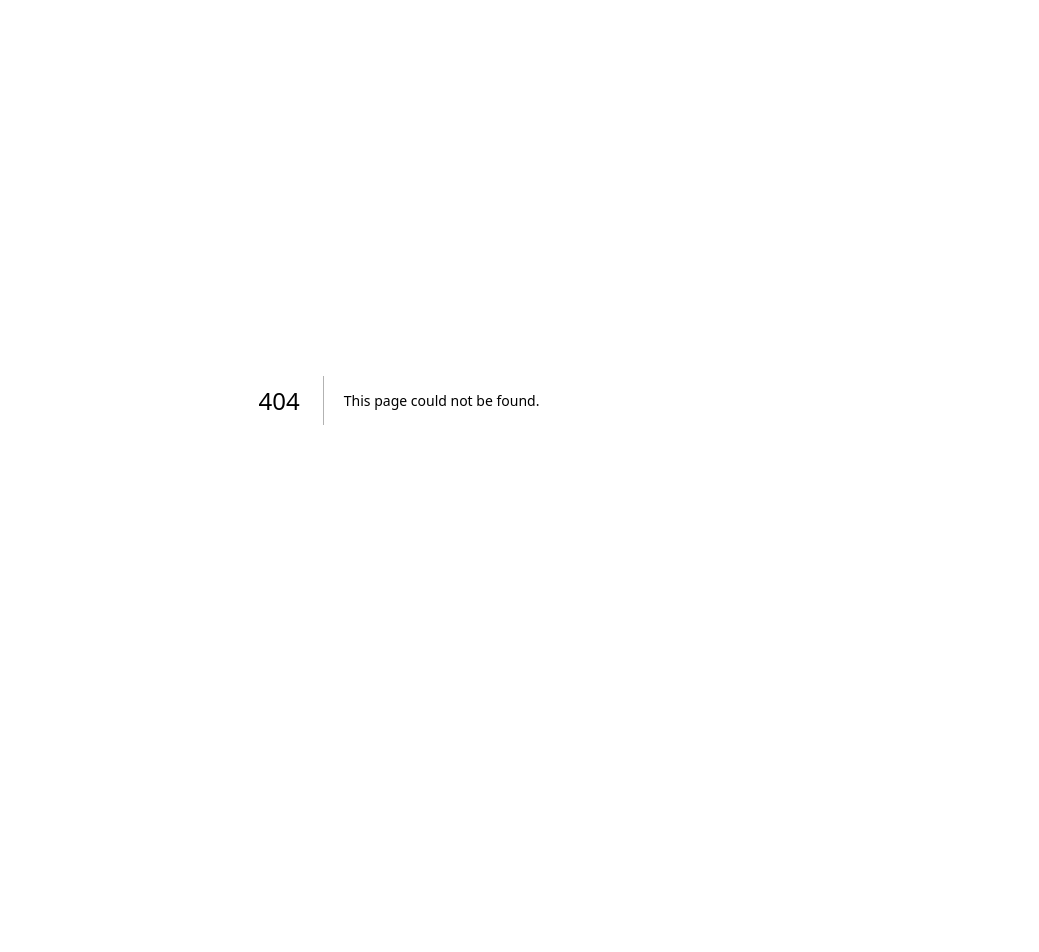
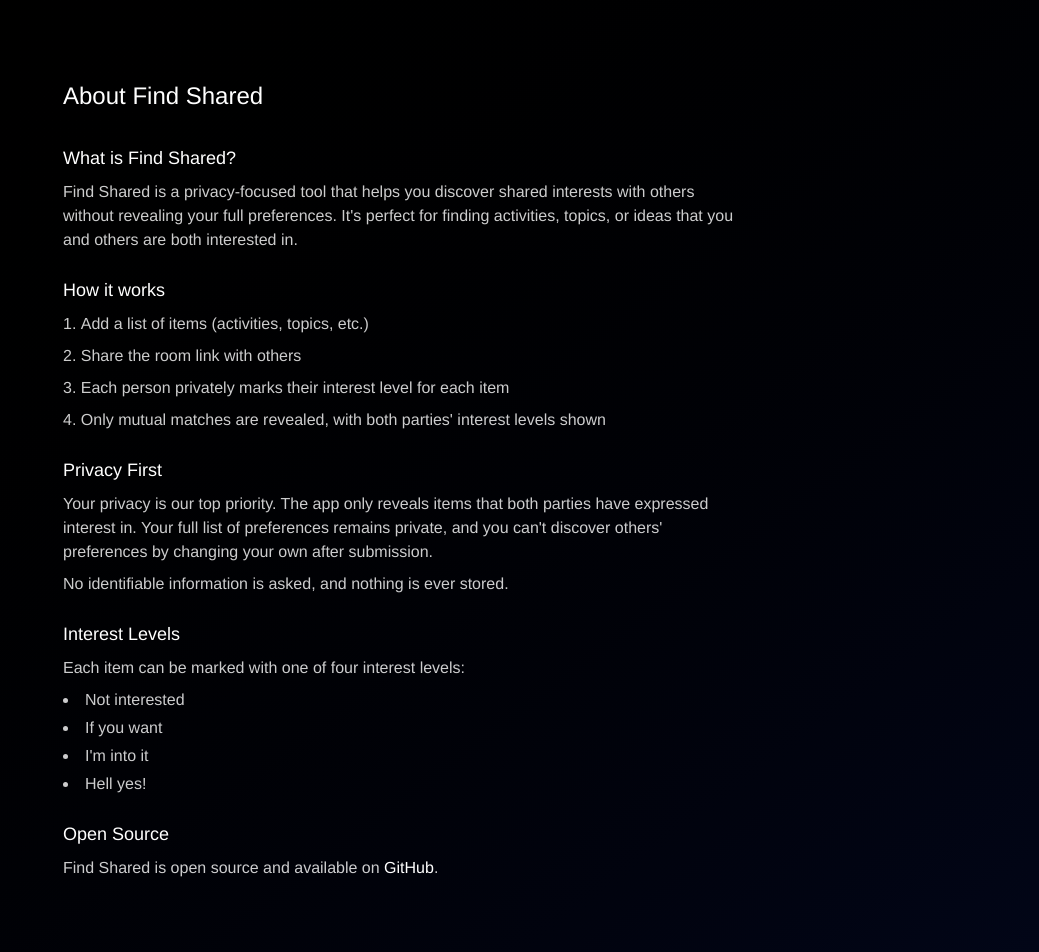
Before and after one commit to dsernst/find-shared, a Next.js app: page /about in a window 1280 px wide. Before the commit this address had no page. Shown: the top 952 px of the page, without its empty margins (241-1280 px from the left). Before the commit the page ends 800 px from the top, so only its background shows below. Built offline with nearby package versions, Linux system fonts and the light colour scheme.

Commit message:
/about: Add about page

```diff
--- /dev/null
+++ b/app/about/page.tsx
@@ -0,0 +1,72 @@
+export default function About() {
+  return (
+    <div className="min-h-screen bg-gradient-to-br from-black to-slate-950 p-8 sm:p-20">
+      <main className="mx-auto max-w-2xl">
+        <h1 className="mb-8 text-2xl font-medium text-white">About Find Shared</h1>
+
+        <div className="space-y-6 text-white/80">
+          <section>
+            <h2 className="mb-2 text-lg font-medium text-white">What is Find Shared?</h2>
+            <p>
+              Find Shared is a privacy-focused tool that helps you discover shared interests with
+              others without revealing your full preferences. It&apos;s perfect for finding
+              activities, topics, or ideas that you and others are both interested in.
+            </p>
+          </section>
+
+          <section>
+            <h2 className="mb-2 text-lg font-medium text-white">How it works</h2>
+            <ol className="list-inside list-decimal space-y-2">
+              <li>Add a list of items (activities, topics, etc.)</li>
+              <li>Share the room link with others</li>
+              <li>Each person privately marks their interest level for each item</li>
+              <li>
+                Only mutual matches are revealed, with both parties&apos; interest levels shown
+              </li>
+            </ol>
+          </section>
+
+          <section>
+            <h2 className="mb-2 text-lg font-medium text-white">Privacy First</h2>
+            <p>
+              Your privacy is our top priority. The app only reveals items that both parties have
+              expressed interest in. Your full list of preferences remains private, and you
+              can&apos;t discover others&apos; preferences by changing your own after submission.
+            </p>
+
+            <p className="mt-2">
+              No identifiable information is asked, and nothing is ever stored.
+            </p>
+          </section>
+
+          <section>
+            <h2 className="mb-2 text-lg font-medium text-white">Interest Levels</h2>
+            <p>Each item can be marked with one of four interest levels:</p>
+            <ul className="mt-2 list-inside list-disc space-y-1">
+              <li>Not interested</li>
+              <li>If you want</li>
+              <li>I&apos;m into it</li>
+              <li>Hell yes!</li>
+            </ul>
+          </section>
+
+          <section>
+            <h2 className="mb-2 text-lg font-medium text-white">Open Source</h2>
+            <p>
+              Find Shared is open source and available on{' '}
+              <a
+                href="https://github.com/dsernst/find-shared"
+                className="text-white hover:underline"
+                target="_blank"
+                rel="noopener noreferrer"
+              >
+                GitHub
+              </a>
+              .
+            </p>
+          </section>
+        </div>
+      </main>
+    </div>
+  )
+}
```
